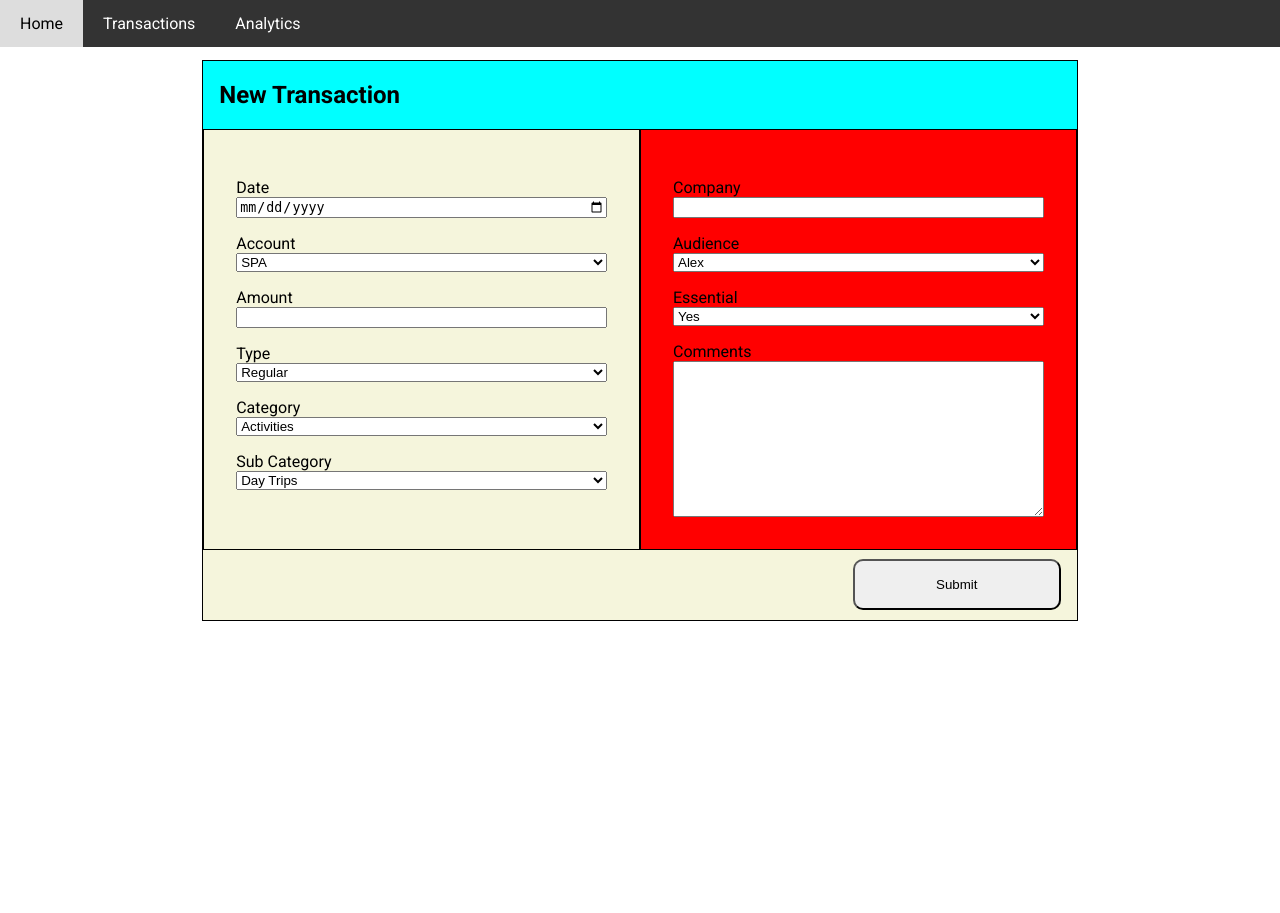
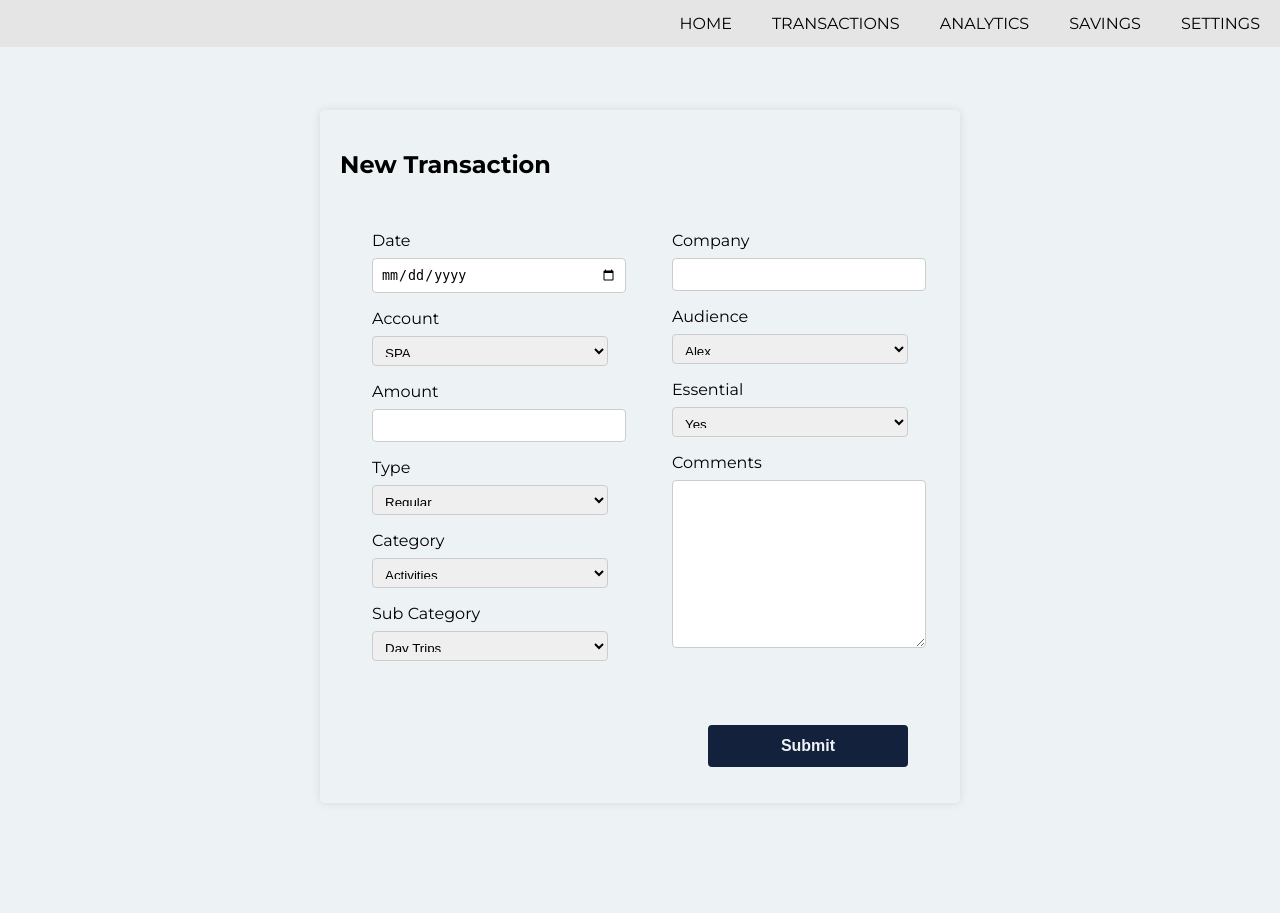
Before and after one commit to alepogre/flask-fin-book-1123, a Flask app: page / in a window 1280 px wide. Before the commit the page ends 621 px from the top, so only its background shows below. Run offline with Flask 3, Linux system fonts and the light colour scheme.

Commit message:
adjusted nav-bar

```diff
--- a/static/styles.css
+++ b/static/styles.css
@@ -1,33 +1,40 @@
 :root {
-  --ff-main: 'Roboto', sans-serif;
+  --ff-main: 'Montserrat', sans-serif;
+  --cl-black: #000;
+  --cl-navy: #14213d;
+  --cl-orange: #fca311;
+  --cl-grey: #e5e5e5;
+  --cl-white: #edf2f4;
 }
 
 body {
   margin: 0;
   font-family: var(--ff-main);
+  background-color: var(--cl-white);
 }
 /* Navigation Bar */
 .navbar {
   overflow: hidden;
-  background-color: #333;
+  background-color: var(--cl-grey);
   position: fixed;
   top: 0;
   width: 100%;
   display: flex;
+  justify-content: flex-end;
 }
 
-.navbar a {
+.nav-element {
   float: left;
   display: block;
-  color: white;
+  color: var(--cl-black);
   text-align: center;
   padding: 14px 20px;
   text-decoration: none;
 }
 
-.navbar a:hover {
-  background-color: #ddd;
-  color: black;
+.nav-element:hover {
+  background-color: var(--cl-orange);
+  color: var(--cl-white);
 }
 
 .content {
@@ -35,33 +42,55 @@ body {
 }
 
 /* Transaction Form */
-form{
-  border: 1px solid black;
-  margin: 0 auto;
-  width: 70%;
-  max-width: 1400px;
-  display: flex;
-  flex-direction: column;
+
+
+.form-container {
+  max-width: 600px;
+  margin: 50px auto;
+  box-shadow: 0 0 10px rgba(0, 0, 0, 0.1);
+  padding: 20px;
+  border-radius: 5px;
 }
 
-.top{
-  background-color: aqua;
-  padding: 0 1rem;
+/* .form-header {
+  font-size: 24px;
+  font-weight: bold;
+  margin-bottom: 20px;
+}
+
+.form-body {
+  display: flex;
+  justify-content: space-between;
+  flex-wrap: wrap;
+}
+
+.left-container,
+.right-container {
+  flex: 1;
+  max-width: 48%;
+} */
+
+label {
+  display: block;
+  margin-bottom: 8px;
+}
+
+input,
+select,
+textarea {
+  width: 100%;
+  padding: 8px;
+  margin-bottom: 16px;
+  border: 1px solid #ccc;
+  border-radius: 4px;
+}
+
+select{
+height: 30px;
 }
 
 .middle{
-  background-color: lime;
   display: flex;
-}
-
-.left{
-  background-color: beige;
-  border: 1px solid black;
-}
-
-.right{
-  background-color: red;
-  border: 1px solid black;
 }
 
 .left, .right{
@@ -72,56 +101,43 @@ form{
 }
 
 .bottom{
-  background-color: beige;
+
   display: flex;
   justify-content: flex-end;
   padding: 0 1rem;
 }
 
-label{
-  padding: 1rem 0 0 0;
+button{
+  display: inline-block;
+  padding: 10px 20px;
+  width: 200px;
+  font-size: 16px;
+  font-weight: bold;
+  text-align: center;
+  text-decoration: none;
+  cursor: pointer;
+  color: var(--cl-white);
+  background-color: var(--cl-navy);
+  border: 2px solid var(--cl-navy);
+  border-radius: 4px;
+  transition: background-color 0.3s ease;
+  margin: 1rem;
 }
 
-button{
-  padding: 1rem;
-  width: 13rem;
-  margin: .6rem 0;
-  border-radius: 10px;
-
+form button:hover{
+  background-color: var(--cl-orange);
+  border: 1px solid var(--cl-orange);
+  cursor: pointer;
 }
-
-/* Success Message */
-
-/* .message{
-  background-color: lime;
-  width: 50%;
-  margin: 4rem auto;
-  border: 1px solid black;
-  border-radius: 20px;
-  display: flex;
-  flex-direction: column;
-  font-family: var(--ff-main);
-}
-
-.msg-content{
-  padding: 1rem 2rem;
-}
-
-.msg-button{
-  justify-content: flex-end;
-  display: flex;
-  padding: 0 1rem;
-} */
-
 
 .message-container {
   width: 50%;
   margin: 2rem auto;
   text-align: left;
   padding: 20px;
-  border: 1px solid #ccc;
+  border: 1px solid var(--cl-grey);
   border-radius: 8px;
-  background-color: #fff;
+  background-color: var(--cl-white);
   box-shadow: 0 4px 8px rgba(0, 0, 0, 0.1);
 }
 
@@ -139,15 +155,16 @@ button{
   text-align: center;
   text-decoration: none;
   cursor: pointer;
-  color: #fff;
-  background-color: #007bff;
-  border: 2px solid #007bff;
+  color: var(--cl-white);
+  background-color: var(--cl-navy);
+  border: 2px solid var(--cl-navy);
   border-radius: 4px;
   transition: background-color 0.3s ease;
 }
 
 .button:hover {
-  background-color: #0056b3;
+  background-color: var(--cl-orange);
+  color: var(--cl-black);
 }
 
 .msg-button {
@@ -163,3 +180,10 @@ button{
     text-align: left;
   }
 }
+
+@media (max-width: 600px) {
+  .left-container,
+  .right-container {
+      max-width: 100%;
+  }
+}
--- a/templates/base.html
+++ b/templates/base.html
@@ -3,18 +3,28 @@
 <head>
     <title>Fixed Top Navigation Bar</title>
     <link rel="stylesheet" href="../static/styles.css">
-    <link href="https://fonts.googleapis.com/css2?family=Roboto:ital,wght@0,100;0,300;0,400;0,500;0,700;0,900;1,100;1,300;1,400;1,500;1,700;1,900&display=swap" rel="stylesheet">
+    <link rel="preconnect" href="https://fonts.googleapis.com">
+<link rel="preconnect" href="https://fonts.gstatic.com" crossorigin>
+<link href="https://fonts.googleapis.com/css2?family=Montserrat:ital,wght@0,100;0,200;0,300;0,400;0,500;0,600;0,700;0,800;0,900;1,100;1,200;1,300;1,400;1,500;1,600;1,700;1,800;1,900&display=swap" rel="stylesheet">
 </head>
 <body>
 
-<div class="navbar">
-    <a href="#home">Home</a>
-    <a href="#about">Transactions</a>
-    <a href="#services">Analytics</a>
-</div>
+<header>
+    <nav class="navbar">
+        <div class="nav-links">
+            <a href="" class="nav-element">HOME</a>
+            <a href="" class="nav-element">TRANSACTIONS</a>
+            <a href="" class="nav-element">ANALYTICS</a>
+            <a href="" class="nav-element">SAVINGS</a>
+            <a href="" class="nav-element">SETTINGS</a>
+        </div>
+
+    </nav>
+</header>
 
 <div class="content">
     <!-- Your page content goes here -->
+    <div class="form-container">
     <form action="/submit" method="post">
         <div class="top">
             <h2>New Transaction</h2>
@@ -73,6 +83,75 @@
     </form>
 </div>
 
+
+    <!-- <div class="form-container">
+        <div class="form-header">Form Header</div>
+        <div class="form-body">
+            <div class="left-container">
+                <label for="date">Date:</label>
+                <input type="date" id="date" name="date" required>
+
+                <label for="account">Account:</label>
+                <select id="account" name="account" required>
+                    <option value="savings">Savings</option>
+                    <option value="checking">Checking</option>
+
+                </select>
+
+                <label for="amount">Amount:</label>
+                <input type="number" id="amount" name="amount" required>
+
+                <label for="type">Type:</label>
+                <select id="type" name="type" required>
+                    <option value="income">Income</option>
+                    <option value="expense">Expense</option>
+
+                </select>
+
+                <label for="category">Category:</label>
+                <select id="category" name="category" required>
+                    <option value="groceries">Groceries</option>
+                    <option value="utilities">Utilities</option>
+                </select>
+
+                <label for="subcategory">Subcategory:</label>
+                <select id="subcategory" name="subcategory" required>
+                    <option value="sub1">Subcategory 1</option>
+                    <option value="sub2">Subcategory 2</option>
+
+                </select>
+            </div>
+
+            <div class="right-container">
+                <label for="company">Company:</label>
+                <input type="text" id="company" name="company" required>
+
+                <label for="audience">Audience:</label>
+                <select id="audience" name="audience" required>
+                    <option value="public">Public</option>
+                    <option value="private">Private</option>
+
+                </select>
+
+                <label for="essential">Essential:</label>
+                <select id="essential" name="essential" required>
+                    <option value="yes">Yes</option>
+                    <option value="no">No</option>
+
+                </select>
+
+                <label for="comment">Comment:</label>
+                <textarea id="comment" name="comment" rows="4"></textarea>
+            </div>
+        </div>
+        <div class="form-footer">
+            <button type="submit">Submit</button>
+        </div>
+    </div> -->
+
+
+</div>
+
 <script src="../static/js/cat.js"></script>
 
 </body>
```
Also changed, not shown: templates/success.html (+5 -11 lines).
